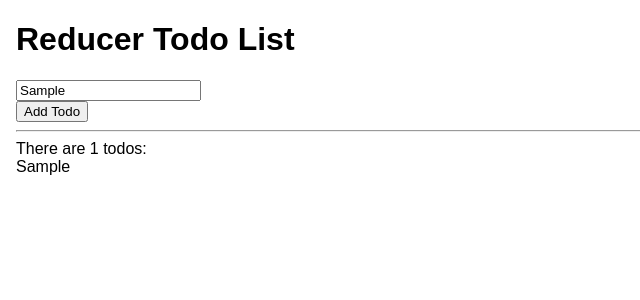
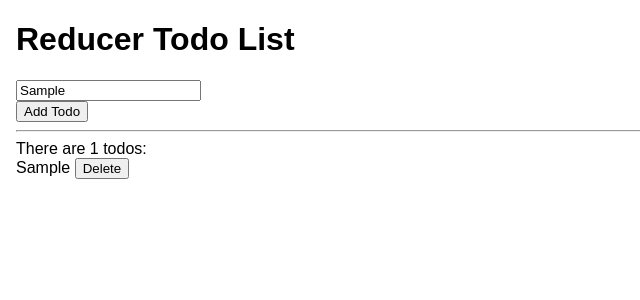
Before and after one commit to edwardtanguay/et033-reducer-todo-list, a React (Vite) app: page / in a window 1280 px wide. Both pictures are taken after typing "Sample" into the empty fields and a click on the button "Add Todo". Shown: the top 300 px of the page, without its empty margins (0-640 px from the left). Built offline with nearby package versions, Linux system fonts and the light colour scheme.

Commit message:
delete shows number

```diff
--- a/src/App.tsx
+++ b/src/App.tsx
@@ -7,7 +7,7 @@ interface IState {
 
 interface IAction {
 	type: string;
-	payload: string;
+	payload: string | number;
 }
 
 const initialState: IState = {
@@ -19,7 +19,10 @@ const reducer = (state: IState, action: IAction) => {
 	console.log(action);
 	switch (action.type) {
 		case 'addTodo':
-			_state.todos.push(action.payload);
+			if(typeof action.payload == 'string') _state.todos.push(action.payload);
+			break;
+		case 'deleteTodo':
+			console.log(`deleting todo with index ${action.payload}`);
 			break;
 	}
 	return _state;
@@ -39,7 +42,7 @@ function App() {
 			<div>There are {state.todos.length} todos:</div>
 			{state.todos.map((todo, index) => {
 				return (
-					<div key={index}>{todo}</div>
+					<div key={index}>{todo} <button onClick={() => dispatch({ type: 'deleteTodo', payload: index})}>Delete</button></div>
 				)
 			})}
 		</div>
```
